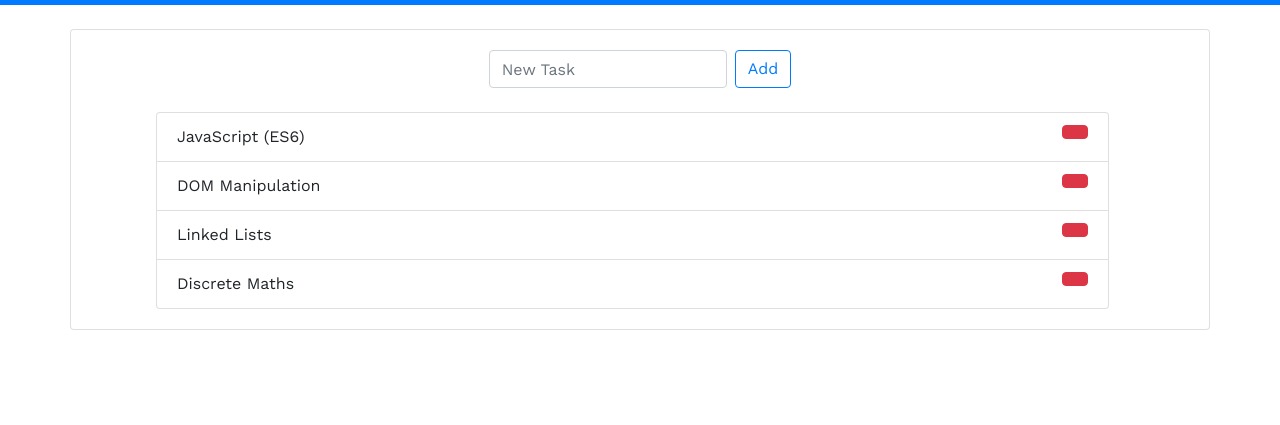
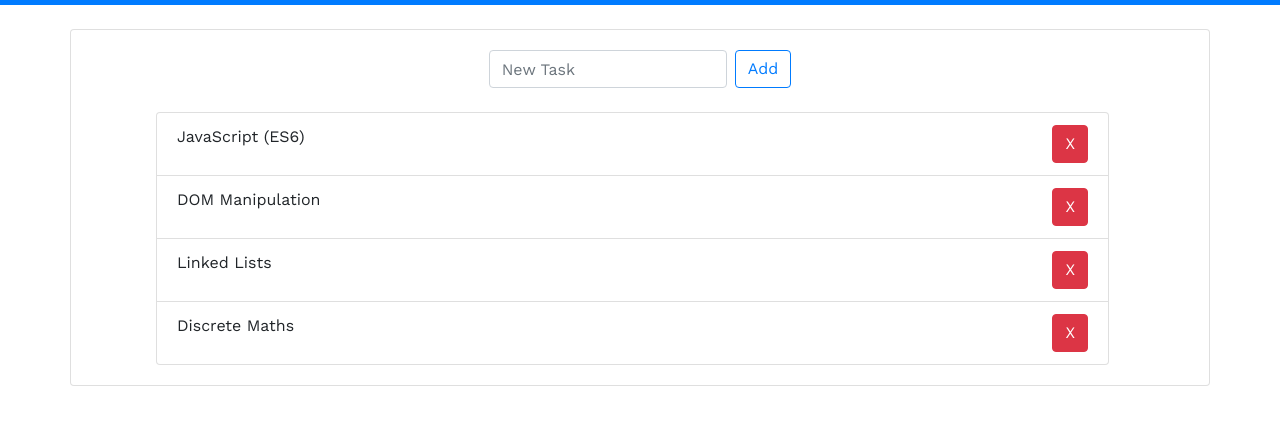
Before and after one commit to akshhat/todo, a plain HTML site: page index.html in a window 1280 px wide. Shown: the part 51-476 px from the top of the page. Drawn offline with nearby package versions, Linux system fonts and the light colour scheme.

Commit message:
Fixed the delete issue

```diff
--- a/app.js
+++ b/app.js
@@ -15,7 +15,7 @@ function addItem(e) {
 		liNew.appendChild(document.createTextNode(taskBox.value));
 		liNew.classList.add('list-group-item');
 		let delBtn = document.createElement('button');
-		delBtn.innerHTML = '<i class="far fa-trash-alt"></i>';
+		delBtn.innerHTML = 'X';
 		delBtn.className = 'btn btn-danger delete float-right';
 		liNew.appendChild(delBtn);
 		ul.appendChild(liNew);
--- a/index.html
+++ b/index.html
@@ -23,10 +23,10 @@
 			</form>
 			<br>
 			<ul class="list-group container float-center">
-				<li class="list-group-item">JavaScript (ES6)<button type="button" class="btn btn-danger delete float-right"><i class="far fa-trash-alt"></i></button></li>
-				<li class="list-group-item">DOM Manipulation<button type="button" class="btn btn-danger delete float-right"><i class="far fa-trash-alt"></i></button></li>
-				<li class="list-group-item">Linked Lists<button type="button" class="btn btn-danger delete float-right"><i class="far fa-trash-alt"></i></button></li>
-				<li class="list-group-item">Discrete Maths<button type="button" class="btn btn-danger delete float-right"><i class="far fa-trash-alt"></i></button></li>
+				<li class="list-group-item">JavaScript (ES6)<button type="button" class="btn btn-danger delete float-right">X</button></li>
+				<li class="list-group-item">DOM Manipulation<button type="button" class="btn btn-danger delete float-right">X</button></li>
+				<li class="list-group-item">Linked Lists<button type="button" class="btn btn-danger delete float-right">X</button></li>
+				<li class="list-group-item">Discrete Maths<button type="button" class="btn btn-danger delete float-right">X</button></li>
 			</ul>
 		</div>
 	</div>
```
